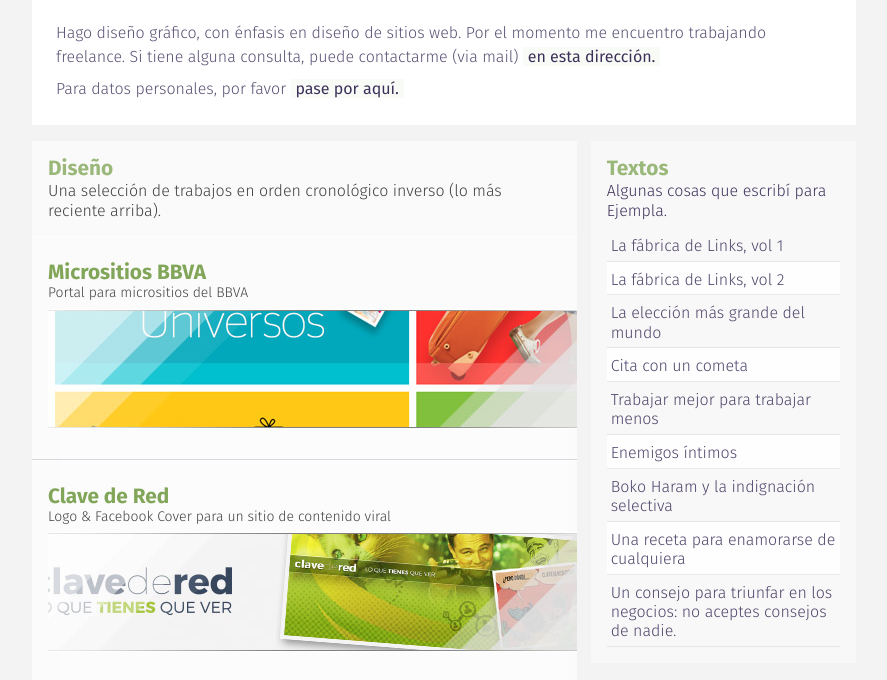
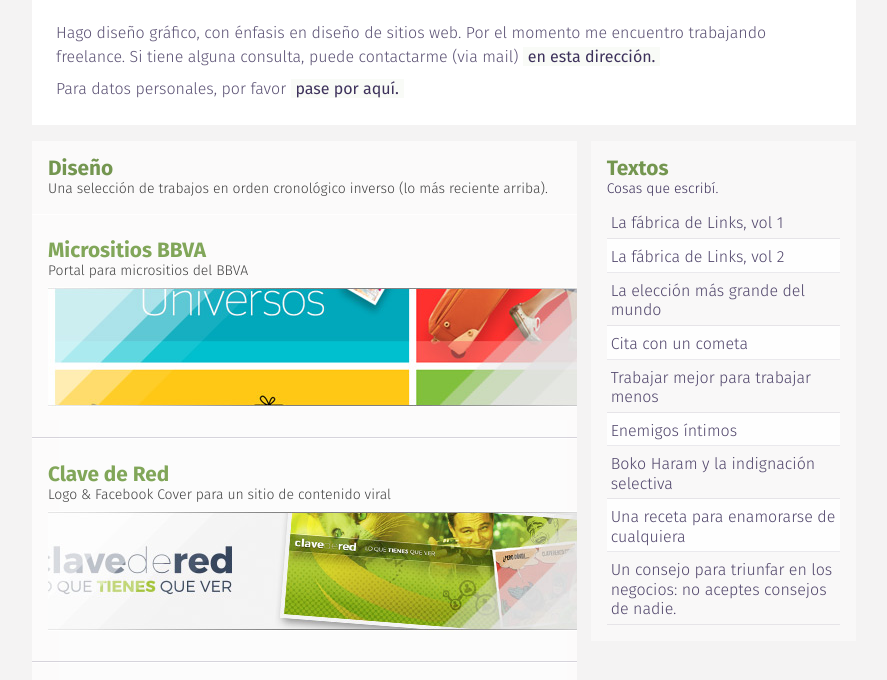
Before and after one commit to juancatalavera/portfolio, a plain HTML site: page index.html in a window 1280 px wide. Shown: the part 89-769 px from the top of the page, without its empty margins (196-1083 px from the left). Drawn offline with Linux system fonts and the light colour scheme; a web font is replaced by a local one.

Commit message:
Cambios en el CSS

```diff
--- a/index.html
+++ b/index.html
@@ -132,7 +132,7 @@
         <div class="columna-2">
           <div class="modulo-textos">
             <h2>Textos</h2>
-            <p>Algunas cosas que escribí para Ejempla.</p>
+            <p>Cosas que escribí.</p>
             <div class="links-a-textos">
               <ul>
                 <li><a href="http://ejempla.com/cultura/la-fabrica-de-links-vol-i" title="La fábrica de links Vol. I — Ejempla" target="_blank">La fábrica de Links, vol 1</a></li>
--- a/sass/_layout.scss
+++ b/sass/_layout.scss
@@ -101,11 +101,12 @@
 		.titulo-columna {
 			padding: 1em;
 			h2 {
-				color: $accent;
+				color: darken($accent, 15%);
 			}
 			p {
 				@include titulos-light;
 				color: rgba(black, .75);
+				font-size: 14px;
 				line-height: 1.2;
 			}
 		}
@@ -141,10 +142,11 @@
 		padding: 1em;
 		background-color: rgba(white, .4);
 		h2 {
-			color: $accent;
+			color: darken($accent, 15%);
 		}
 		p {
 			@include titulos-light;
+			font-size: 14px;
 			line-height: 1.2;
 			margin-bottom: 0.5em;
 		}
@@ -206,6 +208,12 @@
 	p {
 		@include titulos-light;
 		margin-bottom: 0.5em;
+	}
+	a {
+		text-decoration: underline;
+		&:hover {
+			color: black;
+		}
 	}
 	.actividades {
 		position: absolute;
```
Also changed, not shown: trabajo/micrositios-bbva.html (+1 -1 lines), css/principal.css, 2 other files.
